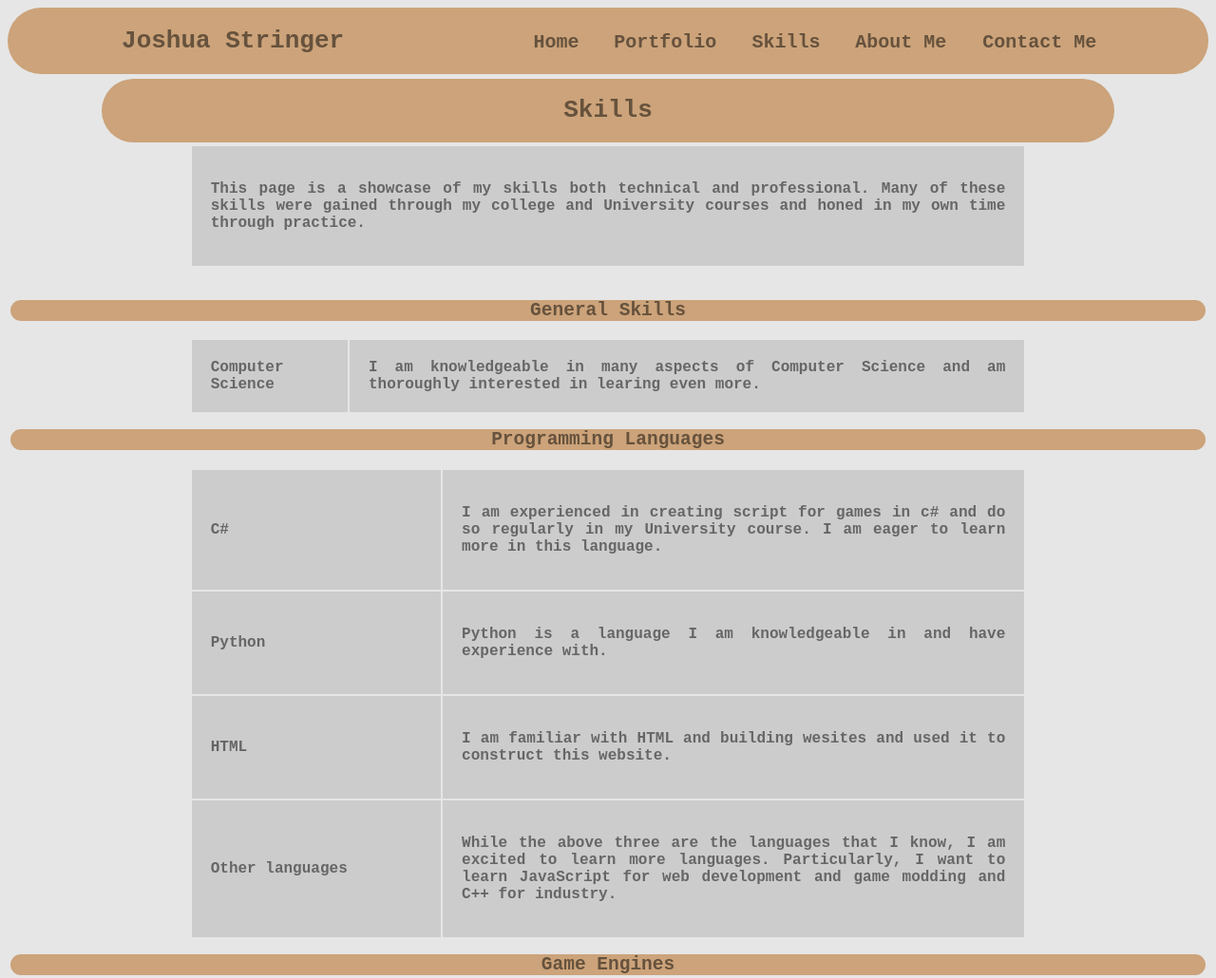
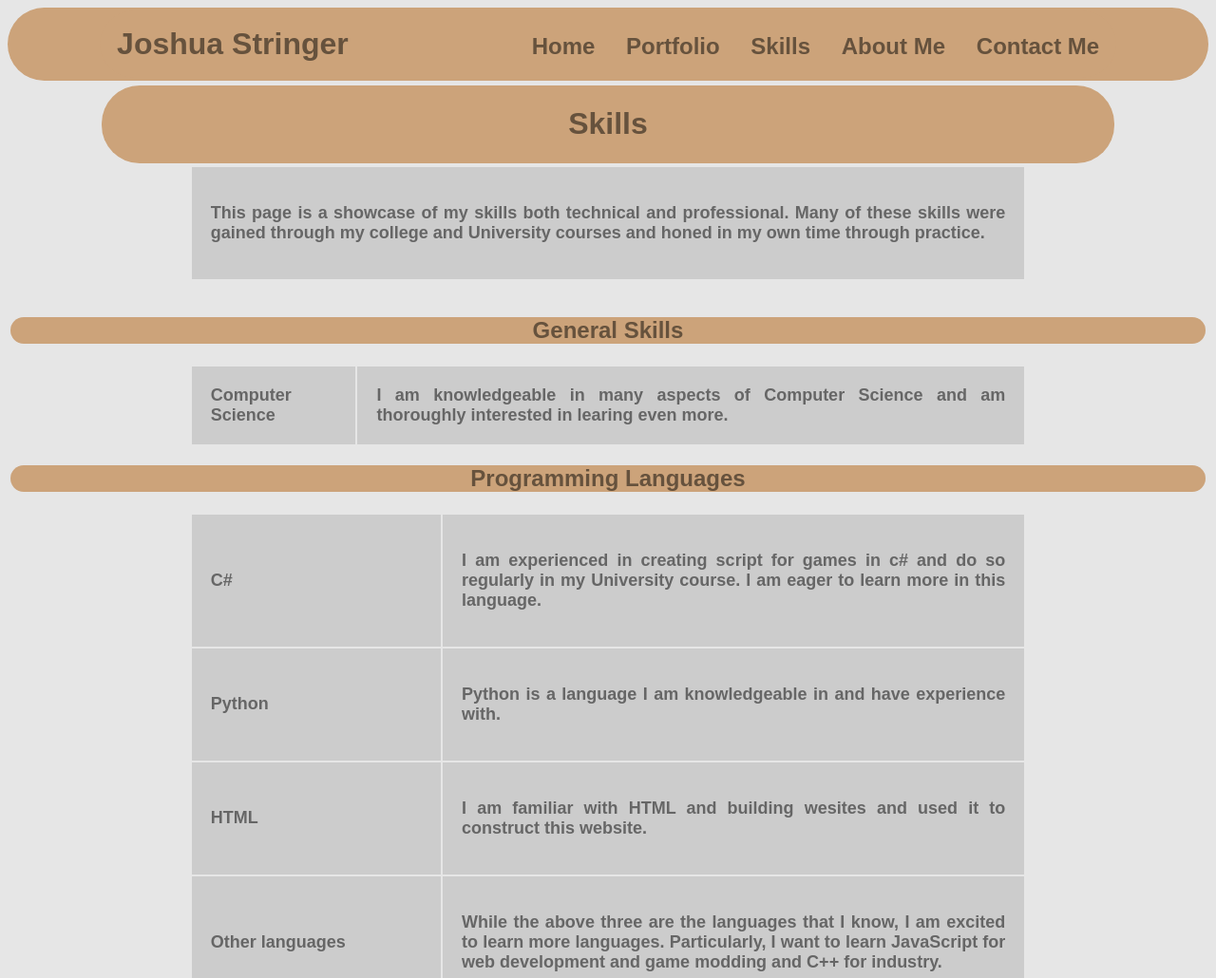
Before and after one commit to student50547617/Portfolio, a plain HTML site: page skills.html in a window 1280 px wide. Shown: the top 1030 px of the page at 95% size. Drawn offline with Linux system fonts and the light colour scheme.

Commit message:
updated font

```diff
--- a/style.css
+++ b/style.css
@@ -7,7 +7,7 @@ body {
     color: #66523D;
     background-color: #CCA37A;
     font-size: xx-large;
-    font-family: monospace;
+    font-family: Arial, Helvetica, sans-serif;
     text-decoration: none;
     margin-left: auto;
     margin-right: auto;
@@ -17,14 +17,14 @@ body {
 .navelement{
     color: #66523D;
     font-size: x-large;
-    font-family: monospace;
+    font-family: Arial, Helvetica, sans-serif;
     text-decoration: none;
 }
 
 .title{
     color: #66523D;
     background-color: #CCA37A;
-    font-family: monospace;
+    font-family: Arial, Helvetica, sans-serif;
     text-align: center;
     border-radius: 40px;
 }
@@ -32,7 +32,7 @@ body {
 .header{
     color: #66523D;
     background-color: #CCA37A;
-    font-family: monospace;
+    font-family: Arial, Helvetica, sans-serif;
     text-align: center;
     border-radius: 40px;
 }
@@ -41,16 +41,15 @@ body {
     color: #666666;
     background-color: #CCCCCC;
     font-size: large;
-    font-family: monospace;
+    font-family: Arial, Helvetica, sans-serif;
     text-decoration: none;
-    font-family: monospace;
     text-align: justify;
 }
 
 .intro{
     color: #66523D;
     background-color: #CCA37A;
-    font-family: monospace;
+    font-family: Arial, Helvetica, sans-serif;
     text-align: justify;
     border-radius: 40px;
 }
```
